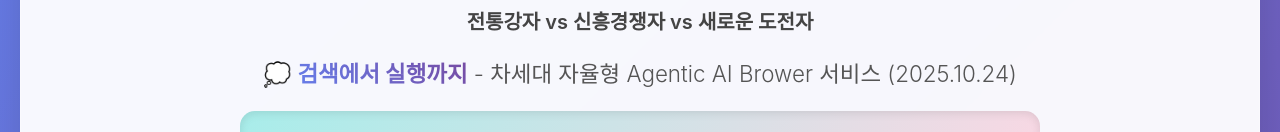
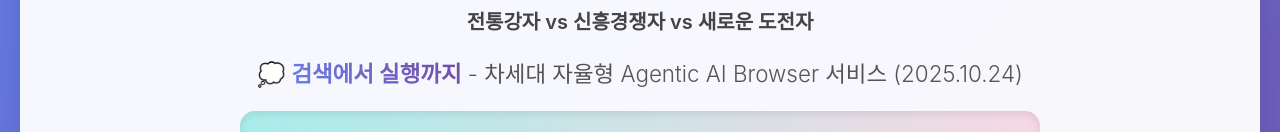
Before and after one commit to mahantel/ai-agent, a plain HTML site: page browser.html in a window 1280 px wide. Shown: the part 158-290 px from the top of the page. Drawn offline with nearby package versions, Linux system fonts and the light colour scheme; a web font is replaced by a local one.

Commit message:
Update browser.html

```diff
--- a/browser.html
+++ b/browser.html
@@ -509,7 +509,7 @@
             <!-- ▼▼▼ [수정] 텍스트를 <p> 태그로 감싸고 클래스 추가 ▼▼▼ -->
             <p class="header-subtitle">전통강자 vs 신흥경쟁자 vs 새로운 도전자</p>
             <!-- ▲▲▲ [수정] 수정 완료 ▲▲▲ -->
-            <p class="subtitle">💭 <span class="strong">검색에서 실행까지</span> - 차세대 자율형 Agentic AI Brower 서비스 (2025.10.24)</p>
+            <p class="subtitle">💭 <span class="strong">검색에서 실행까지</span> - 차세대 자율형 Agentic AI Browser 서비스 (2025.10.24)</p>
 
             <div class="header-description">
                 <ul style="list-style: none; padding: 0; margin: 0;">
```
